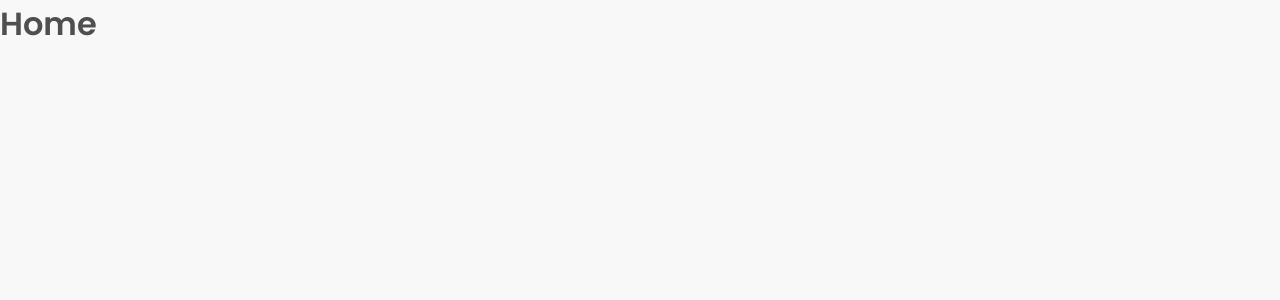
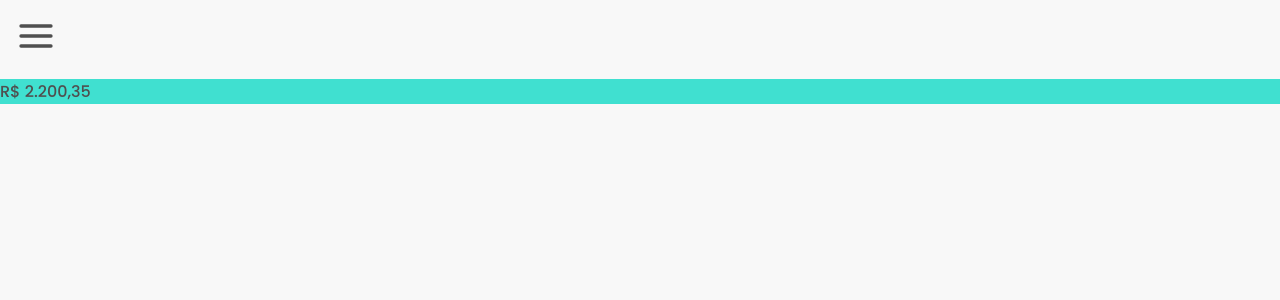
Before and after one commit to alan-dx/spartrol, a Next.js app: page /home in a window 1280 px wide. Shown: the top 300 px of the page. Built offline with nearby package versions, Linux system fonts and the light colour scheme.

Commit message:
created Sidebar component | Sidebar context | installed framer-motion

```diff
--- a/package.json
+++ b/package.json
@@ -11,6 +11,7 @@
   "dependencies": {
     "@types/node": "^15.14.0",
     "@types/react": "^17.0.13",
+    "framer-motion": "^4.1.17",
     "next": "11.0.1",
     "next-pwa": "^5.2.21",
     "react": "17.0.2",
--- /dev/null
+++ b/src/components/Header/index.tsx
@@ -0,0 +1,18 @@
+import styles from './styles.module.scss'
+import { FiMenu } from 'react-icons/fi'
+import { useContext } from 'react'
+import { SidebarContext } from '../../contexts/SidebarContext'
+
+export function Header() {
+
+  const { toogleSideBar } = useContext(SidebarContext)
+
+  return (
+    <header className={styles.container}>
+      <button onClick={toogleSideBar}>
+        <FiMenu size={40} color="#4F4F4F" />
+      </button>
+    </header>
+
+  )
+}
--- /dev/null
+++ b/src/components/Header/styles.module.scss
@@ -0,0 +1,9 @@
+.container {
+  flex: 1;
+  padding: 1rem;
+
+  button {
+    border: 0;
+    background-color: transparent;
+  }
+}
--- /dev/null
+++ b/src/components/Sidebar/index.tsx
@@ -0,0 +1,44 @@
+import { motion, AnimatePresence } from 'framer-motion'
+import { useRouter } from 'next/dist/client/router'
+import { useContext } from 'react'
+import { SidebarContext } from '../../contexts/SidebarContext'
+import styles from './styles.module.scss'
+
+export function Sidebar() {
+
+  const {isOpen, toogleSideBar} = useContext(SidebarContext)
+  const router = useRouter()
+
+  return (
+    <AnimatePresence>
+      {
+        isOpen && (
+          <div className={styles.container}>
+            <motion.div
+              initial={{
+                x: '-100%'
+              }}
+              animate={{
+                x: 0
+              }}
+              exit={{
+                x: '-100%'
+              }}
+              transition={{ type: "spring", bounce: 0, duration: 0.8 }}
+              className={styles.menu}
+            >
+              <h1>Oi!</h1>
+              <button onClick={() => router.push("/metrics")} >
+                X
+              </button>
+            </motion.div>
+            <motion.div
+              className={styles.outsideMenu}
+              onClick={toogleSideBar}
+            />
+          </div>
+        )
+      }
+    </AnimatePresence>
+  )
+}
--- /dev/null
+++ b/src/components/Sidebar/styles.module.scss
@@ -0,0 +1,31 @@
+.container {
+  position: absolute;
+  display: flex;
+  flex-direction: row;
+
+  .menu {
+    background-color: var(--white);
+    width: 80vw;
+    height: 100vh;
+
+    box-shadow: 0px 1px 4px rgba(0, 0, 0, 0.25);
+  }
+
+  .outsideMenu {
+    background-color: transparent;
+    width: 20vw;
+  }
+
+}
+
+@media (min-width: 780px) {
+  .container {
+    .menu {
+      width: 50vw;
+    }
+
+    .outsideMenu {
+      width: 50vw;
+    }
+  }
+}
--- /dev/null
+++ b/src/contexts/SidebarContext.tsx
@@ -0,0 +1,28 @@
+import { useState } from 'react'
+import { createContext, Dispatch, ReactNode, SetStateAction } from 'react'
+
+type SidebarContextData = {
+  isOpen: boolean;
+  toogleSideBar: () => void
+}
+
+interface SidebarContextProps {
+  children: ReactNode
+}
+
+export const SidebarContext = createContext({} as SidebarContextData)
+
+export function SidebarContextProvider({ children }: SidebarContextProps) {
+
+  const [isOpen, setIsOpen] = useState(false)
+
+  function toogleSideBar() {
+    setIsOpen(isOpen => !isOpen)
+  }
+
+  return (
+    <SidebarContext.Provider value={{isOpen, toogleSideBar}} >
+      {children}
+    </SidebarContext.Provider>
+  )
+}
--- a/src/pages/_app.tsx
+++ b/src/pages/_app.tsx
@@ -1,8 +1,15 @@
 import { AppProps } from 'next/app'
+import { SidebarContextProvider } from '../contexts/SidebarContext'
+import { Sidebar } from '../components/Sidebar'
 import '../styles/global.scss'
 
 function MyApp({ Component, pageProps }: AppProps) {
-  return <Component {...pageProps} />
+  return (
+    <SidebarContextProvider>
+      <Sidebar />
+      <Component {...pageProps} />
+    </SidebarContextProvider>
+  )
 }
 
 export default MyApp
--- a/src/pages/home/index.tsx
+++ b/src/pages/home/index.tsx
@@ -1,5 +1,16 @@
+import { Header } from '../../components/Header'
+import styles from './styles.module.scss'
+
 export default function Home() {
+
   return (
-    <h1>Home</h1>
+    <div className={styles.container} >
+      <Header />
+      <main>
+        <div>
+          R$ 2.200,35
+        </div>
+      </main>
+    </div>
   )
 }
--- a/src/pages/home/styles.module.scss
+++ b/src/pages/home/styles.module.scss
@@ -0,0 +1,12 @@
+.container {
+
+  main {
+
+    div {
+      flex: 1;
+      background-color: turquoise;
+    }
+
+  }
+
+}
```
Also changed, not shown: src/pages/metrics.tsx (added, +10 -0 lines), 2 other files (tests, documents, lock files or other folders).
